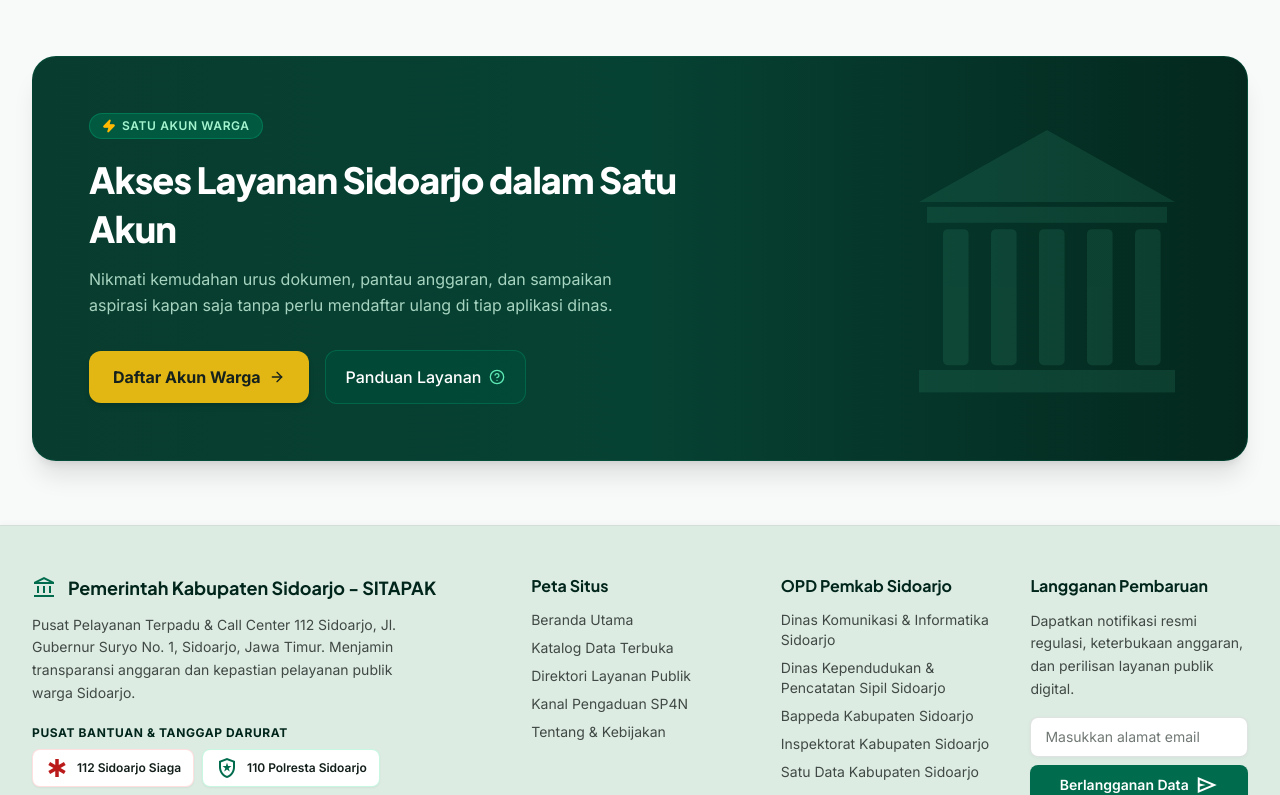
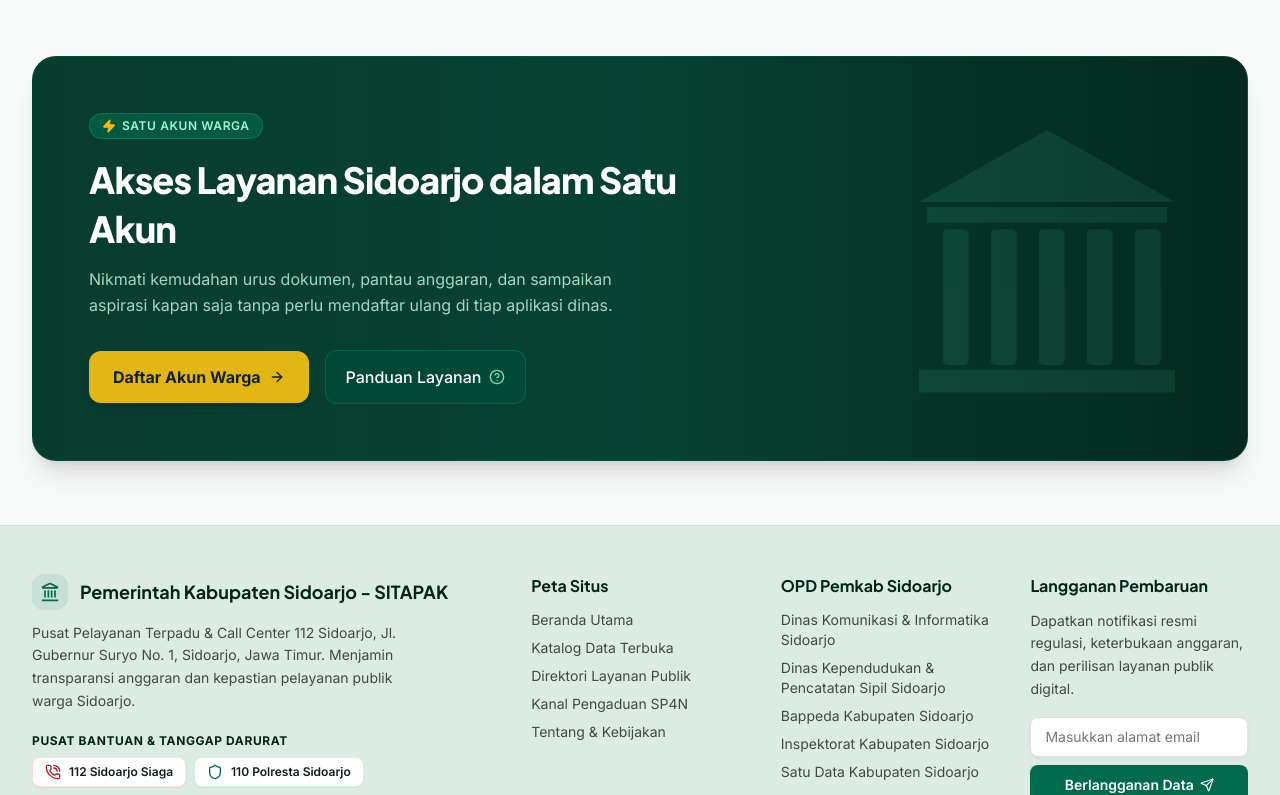
Before and after one commit to muzakkystrg-dotcom/lapeace, a React (Vite) app: page / in a window 1280 px wide. Shown: the part 2000-2795 px from the top of the page. Built offline with nearby package versions, Linux system fonts and the light colour scheme.

Commit message:
fix: replace material symbols font icons in navbar and footer with native SVG icons to eliminate FOUT text flash

```diff
--- a/src/components/layout/Footer.tsx
+++ b/src/components/layout/Footer.tsx
@@ -1,4 +1,5 @@
 import React, { useState } from 'react';
+import { Landmark, PhoneCall, Shield, Send, ShieldCheck, CheckCircle2, Scale } from 'lucide-react';
 
 export interface FooterProps {
   onNavigateSection?: (sectionId: string) => void;
@@ -33,9 +34,9 @@ export const Footer: React.FC<FooterProps> = ({ onNavigateSection }) => {
           {/* Col 1 & 2: Brand, Address & Emergency Services (lg:col-span-2) */}
           <div className="lg:col-span-2 flex flex-col gap-3">
             <div className="flex items-center gap-3">
-              <span className="material-symbols-outlined text-[28px] text-[#006c4d]">
-                account_balance
-              </span>
+              <div className="w-9 h-9 rounded-xl bg-[#006c4d]/10 flex items-center justify-center text-[#006c4d]">
+                <Landmark className="w-5 h-5 text-[#006c4d]" />
+              </div>
               <span className="font-display font-bold text-lg text-[#00251b]">
                 Pemerintah Kabupaten Sidoarjo - SITAPAK
               </span>
@@ -54,9 +55,7 @@ export const Footer: React.FC<FooterProps> = ({ onNavigateSection }) => {
                   href="tel:112"
                   className="flex items-center gap-2 bg-[#ffffff] px-3 py-1.5 rounded-lg shadow-xs border border-red-200/60 hover:bg-red-50/50 transition-colors"
                 >
-                  <span className="material-symbols-outlined text-[#ba1a1a] text-[18px]">
-                    emergency
-                  </span>
+                  <PhoneCall className="w-4 h-4 text-[#ba1a1a]" />
                   <span className="text-xs font-semibold text-[#121e19]">
                     112 Sidoarjo Siaga
                   </span>
@@ -65,9 +64,7 @@ export const Footer: React.FC<FooterProps> = ({ onNavigateSection }) => {
                   href="tel:110"
                   className="flex items-center gap-2 bg-[#ffffff] px-3 py-1.5 rounded-lg shadow-xs border border-emerald-200/60 hover:bg-emerald-50/50 transition-colors"
                 >
-                  <span className="material-symbols-outlined text-[#006c4d] text-[18px]">
-                    local_police
-                  </span>
+                  <Shield className="w-4 h-4 text-[#006c4d]" />
                   <span className="text-xs font-semibold text-[#121e19]">
                     110 Polresta Sidoarjo
                   </span>
@@ -191,7 +188,7 @@ export const Footer: React.FC<FooterProps> = ({ onNavigateSection }) => {
                 type="submit"
               >
                 <span>{subscribed ? 'Terima Kasih!' : 'Berlangganan Data'}</span>
-                <span className="material-symbols-outlined text-[16px]">send</span>
+                <Send className="w-3.5 h-3.5 text-white" />
               </button>
             </form>
           </div>
@@ -201,15 +198,15 @@ export const Footer: React.FC<FooterProps> = ({ onNavigateSection }) => {
         <div className="pt-6 border-t border-[#c0c8c3]/40 flex flex-col md:flex-row items-center justify-between gap-4">
           <div className="flex flex-wrap items-center justify-center md:justify-start gap-2 sm:gap-3">
             <div className="flex items-center gap-1.5 text-[#404945] text-xs bg-[#ffffff] px-2.5 py-1 rounded-md shadow-2xs border border-[#c0c8c3]/30">
-              <span className="material-symbols-outlined text-[#006c4d] text-[16px]">security</span>
+              <ShieldCheck className="w-3.5 h-3.5 text-[#006c4d]" />
               <span>Sertifikasi ISO 27001:2022</span>
             </div>
             <div className="flex items-center gap-1.5 text-[#404945] text-xs bg-[#ffffff] px-2.5 py-1 rounded-md shadow-2xs border border-[#c0c8c3]/30">
-              <span className="material-symbols-outlined text-[#006c4d] text-[16px]">verified_user</span>
+              <CheckCircle2 className="w-3.5 h-3.5 text-[#006c4d]" />
               <span>Kepatuhan BSSN &amp; PDP</span>
             </div>
             <div className="flex items-center gap-1.5 text-[#404945] text-xs bg-[#ffffff] px-2.5 py-1 rounded-md shadow-2xs border border-[#c0c8c3]/30">
-              <span className="material-symbols-outlined text-[#735c00] text-[16px]">gavel</span>
+              <Scale className="w-3.5 h-3.5 text-[#735c00]" />
               <span>Undang-Undang KIP No. 14/2008</span>
             </div>
           </div>
--- a/src/components/layout/Navbar.tsx
+++ b/src/components/layout/Navbar.tsx
@@ -1,5 +1,19 @@
 import React, { useState, useRef, useEffect } from 'react';
 import { CitizenAccount } from '../../types/portal';
+import {
+  Landmark,
+  Bell,
+  Check,
+  ChevronDown,
+  BadgeCheck,
+  FileText,
+  Megaphone,
+  LogOut,
+  UserPlus,
+  Menu,
+  X,
+  ChevronRight,
+} from 'lucide-react';
 
 export interface NavbarProps {
   currentUser?: CitizenAccount | null;
@@ -90,7 +104,7 @@ export const Navbar: React.FC<NavbarProps> = ({
             className="flex items-center gap-3 group select-none"
           >
             <div className="w-10 h-10 rounded-xl bg-[#8af7c9] flex items-center justify-center text-[#002115] shadow-sm group-hover:scale-105 transition-transform">
-              <span className="material-symbols-outlined text-[24px]">account_balance</span>
+              <Landmark className="w-5 h-5 text-[#002115]" />
             </div>
             <div className="flex flex-col">
               <span className="font-display font-bold text-lg text-white leading-tight tracking-tight">
@@ -146,7 +160,7 @@ export const Navbar: React.FC<NavbarProps> = ({
                   onClick={() => setNotificationOpen(!notificationOpen)}
                   className="relative p-2 rounded-xl text-[#77a794] hover:text-white hover:bg-white/10 transition-colors cursor-pointer"
                 >
-                  <span className="material-symbols-outlined text-[24px]">notifications</span>
+                  <Bell className="w-5 h-5 text-white" />
                   {notificationsCount > 0 && (
                     <span className="absolute top-1.5 right-1.5 flex h-4 w-4 items-center justify-center rounded-full bg-[#ba1a1a] text-white text-[10px] font-bold">
                       {notificationsCount}
@@ -159,7 +173,7 @@ export const Navbar: React.FC<NavbarProps> = ({
                   <div className="absolute right-0 mt-2 w-80 sm:w-96 rounded-2xl bg-[#083c2e] border border-[#6edaae]/30 shadow-2xl p-4 text-white z-50 animate-in fade-in slide-in-from-top-2 duration-150">
                     <div className="flex items-center justify-between pb-3 border-b border-emerald-800/60 mb-3">
                       <div className="flex items-center gap-2">
-                        <span className="material-symbols-outlined text-[18px] text-[#8af7c9]">notifications</span>
+                        <Bell className="w-4 h-4 text-[#8af7c9]" />
                         <span className="font-bold text-sm">Notifikasi Warga</span>
                       </div>
                       <span className="text-[11px] bg-[#ba1a1a] text-white px-2 py-0.5 rounded-full font-bold">
@@ -213,7 +227,7 @@ export const Navbar: React.FC<NavbarProps> = ({
                   <div className="w-9 h-9 rounded-full bg-[#8af7c9] text-[#002115] font-bold font-display flex items-center justify-center text-[14px] shadow-sm relative shrink-0">
                     <span>{userInitials}</span>
                     <span className="absolute -bottom-0.5 -right-0.5 w-3.5 h-3.5 rounded-full bg-[#006c4d] text-white flex items-center justify-center text-[10px] ring-1 ring-[#083c2e]">
-                      <span className="material-symbols-outlined text-[10px] font-bold">check</span>
+                      <Check className="w-2.5 h-2.5 text-white" />
                     </span>
                   </div>
                   <div className="hidden sm:flex flex-col text-left">
@@ -224,13 +238,11 @@ export const Navbar: React.FC<NavbarProps> = ({
                       {userRole}
                     </span>
                   </div>
-                  <span
-                    className={`material-symbols-outlined text-[#77a794] text-[18px] transition-transform duration-200 ${
+                  <ChevronDown
+                    className={`w-4 h-4 text-[#77a794] transition-transform duration-200 ${
                       userDropdownOpen ? 'rotate-180' : ''
                     }`}
-                  >
-                    expand_more
-                  </span>
+                  />
                 </div>
 
                 {/* User Dropdown Menu */}
@@ -239,7 +251,7 @@ export const Navbar: React.FC<NavbarProps> = ({
                     <div className="p-3 border-b border-emerald-800/60 mb-1">
                       <div className="text-xs font-bold text-white font-display">{userName}</div>
                       <div className="text-[11px] text-[#8af7c9] flex items-center gap-1 mt-0.5">
-                        <span className="material-symbols-outlined text-[14px]">verified</span>
+                        <BadgeCheck className="w-3.5 h-3.5 text-[#8af7c9]" />
                         <span>NIK: {currentUser?.nik || '351508******0002'}</span>
                       </div>
                       <div className="text-[11px] text-[#77a794] mt-0.5">
@@ -256,7 +268,7 @@ export const Navbar: React.FC<NavbarProps> = ({
                           }}
                           className="w-full text-left px-3 py-2 rounded-xl text-emerald-100 hover:text-white hover:bg-white/10 flex items-center gap-2.5 transition-colors cursor-pointer"
                         >
-                          <span className="material-symbols-outlined text-[18px] text-[#8af7c9]">description</span>
+                          <FileText className="w-4 h-4 text-[#8af7c9]" />
                           <span>Lacak Dokumen Saya</span>
                         </button>
                       )}
@@ -268,7 +280,7 @@ export const Navbar: React.FC<NavbarProps> = ({
                         }}
                         className="w-full text-left px-3 py-2 rounded-xl text-emerald-100 hover:text-white hover:bg-white/10 flex items-center gap-2.5 transition-colors cursor-pointer"
                       >
-                        <span className="material-symbols-outlined text-[18px] text-[#8af7c9]">campaign</span>
+                        <Megaphone className="w-4 h-4 text-[#8af7c9]" />
                         <span>Riwayat Laporan 112</span>
                       </button>
                     </div>
@@ -281,7 +293,7 @@ export const Navbar: React.FC<NavbarProps> = ({
                         }}
                         className="w-full text-left px-3 py-2 rounded-xl text-red-300 hover:text-white hover:bg-red-900/40 flex items-center gap-2.5 transition-colors cursor-pointer text-xs font-semibold"
                       >
-                        <span className="material-symbols-outlined text-[18px] text-red-400">logout</span>
+                        <LogOut className="w-4 h-4 text-red-400" />
                         <span>Keluar dari Akun</span>
                       </button>
                     </div>
@@ -306,7 +318,7 @@ export const Navbar: React.FC<NavbarProps> = ({
                 onClick={onOpenRegister}
                 className="text-sm px-5 py-2.5 rounded-xl bg-[#8af7c9] text-[#002115] hover:bg-[#6edaae] font-bold transition-all shadow-sm flex items-center gap-2 cursor-pointer active:scale-95"
               >
-                <span className="material-symbols-outlined text-[18px]">person_add</span>
+                <UserPlus className="w-4 h-4 text-[#002115]" />
                 <span>Daftar Akun Warga</span>
               </button>
             </div>
@@ -319,9 +331,7 @@ export const Navbar: React.FC<NavbarProps> = ({
             className="lg:hidden p-2 rounded-xl text-[#77a794] hover:text-white hover:bg-white/10 focus:outline-none cursor-pointer"
             aria-label="Toggle navigation menu"
           >
-            <span className="material-symbols-outlined text-[26px]">
-              {mobileMenuOpen ? 'close' : 'menu'}
-            </span>
+            {mobileMenuOpen ? <X className="w-6 h-6 text-white" /> : <Menu className="w-6 h-6 text-[#77a794]" />}
           </button>
         </div>
       </div>
@@ -343,7 +353,7 @@ export const Navbar: React.FC<NavbarProps> = ({
                   }`}
                 >
                   <span>{item.label}</span>
-                  <span className="material-symbols-outlined text-[16px]">chevron_right</span>
+                  <ChevronRight className="w-4 h-4 text-[#77a794]" />
                 </button>
               );
             })}
```
